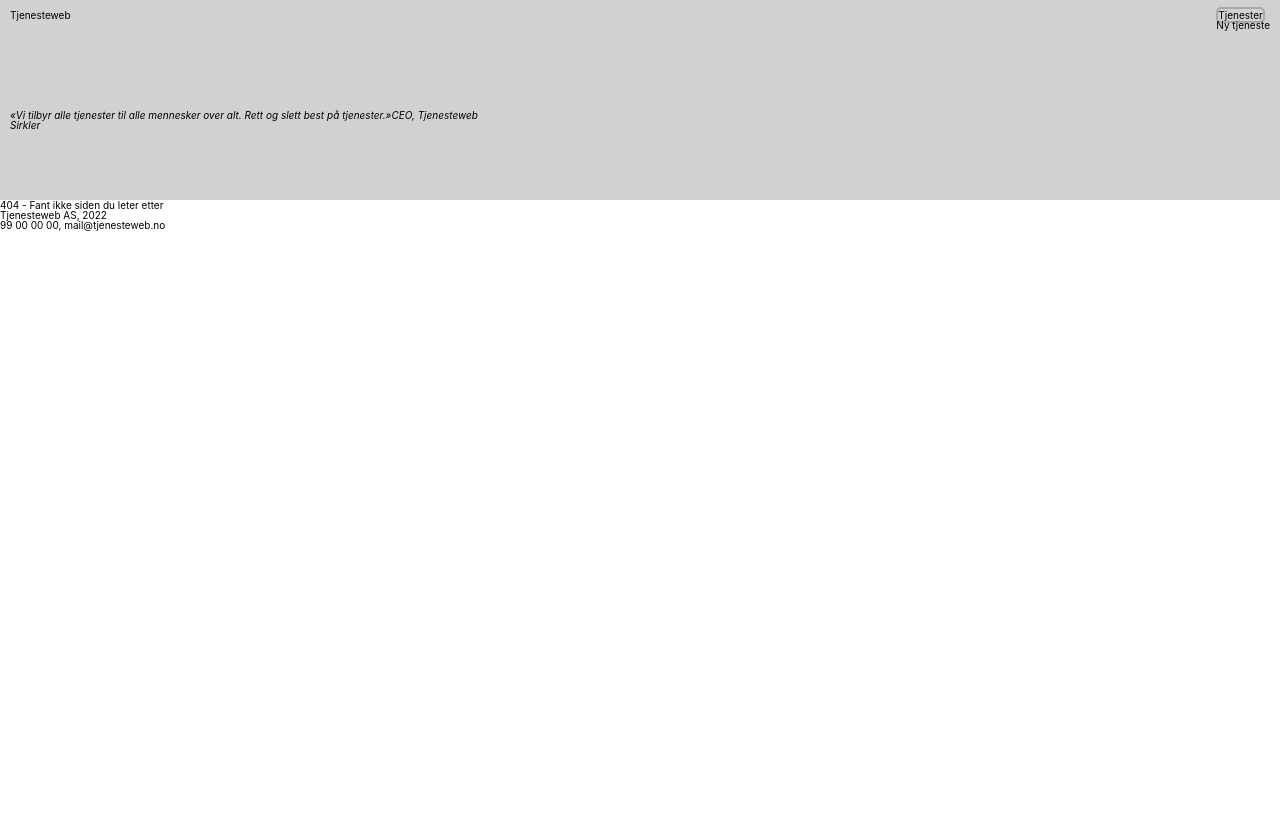
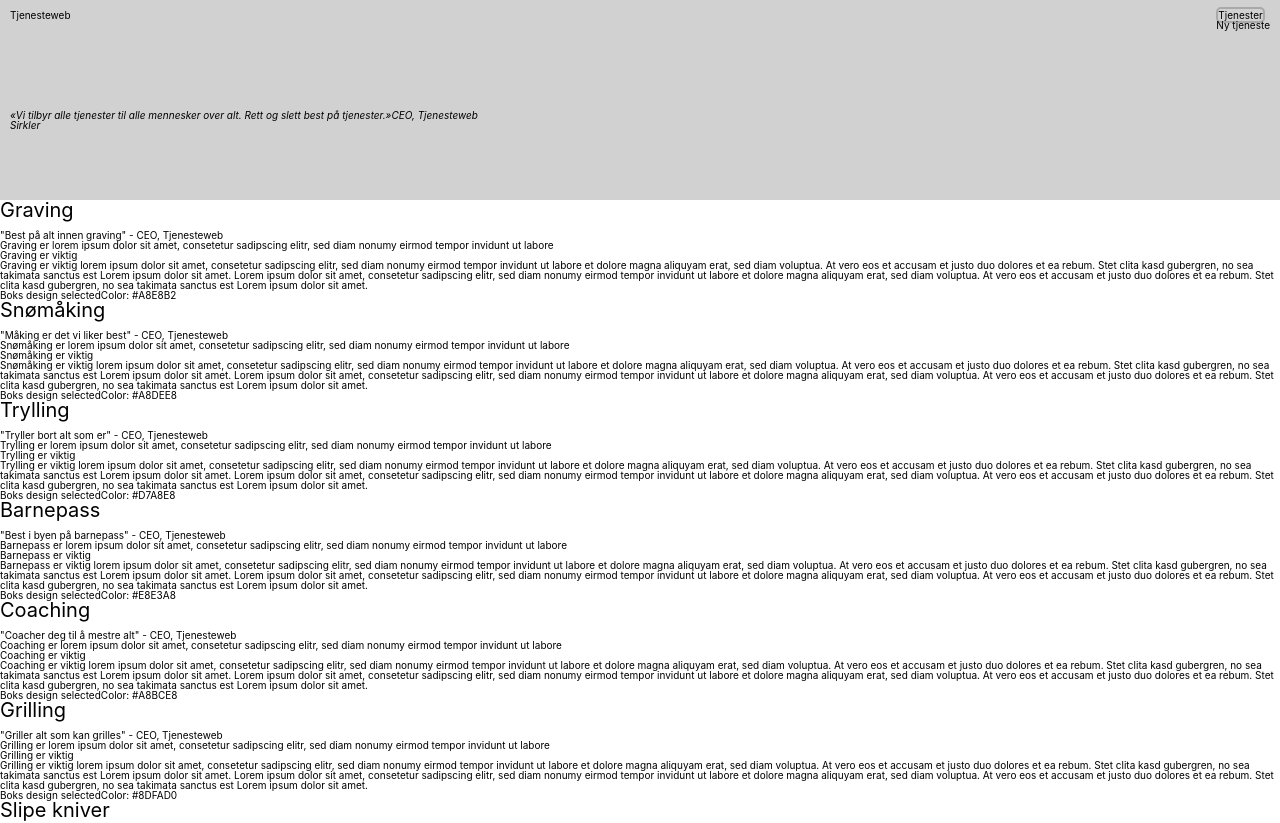
Before and after one commit to sofieH-karlsen/UIN_Exam, a React (Create React App) app in the folder react_oppgave_2_2/frontend/: page /tjenester/valgt-tjeneste in a window 1280 px wide. Shown: the top 823 px of the page. Before the commit the page ends 800 px from the top, so only its background shows below. Built offline with nearby package versions, Linux system fonts and the light colour scheme.

Commit message:
flyttet Routes til ./routes/ServiceRoutes, endret noen classNames, hentet dynamiske verdier til Service, gjorde om dynamisk url til statisk for øyeblikket, ryddet i Services

```diff
--- a/react_oppgave_2_2/frontend/src/App.js
+++ b/react_oppgave_2_2/frontend/src/App.js
@@ -1,14 +1,7 @@
-import { Route, Routes } from 'react-router-dom'
-import Services from './components/Services'
-import Service from './components/Service'
-import Create from './components/Create'
-import NoMatch from './components/NoMatch'
-import Layout from './components/Layout'
 import Navigation from './components/Navigation'
 import Hero from './components/Hero'
 import Footer from './components/Footer'
-import { services } from './data/services'
-
+import ServiceRoutes from './routes/ServiceRoutes'
 
 export default function App() {
   // TODO: Legg til om nødvendig logikk her
@@ -16,17 +9,7 @@ export default function App() {
     <>
       <Navigation />
       <Hero />
-      <Routes>
-        <Route element={<Layout />}>
-          <Route index element={<Services />} />
-          <Route path="tjenester" element={<Services />}>
-            <Route path={services.slug} element={<Service />} />
-            {/* TODO: passe på at det er "tjenester" foran uansett om man går inn fra forsiden eller "TJENESTER" */}
-            <Route path="ny" element={<Create />} />
-          </Route>
-          <Route path="*" element={<NoMatch />} />
-        </Route>
-      </Routes>
+      <ServiceRoutes />
       <Footer />
     </>
   )
--- a/react_oppgave_2_2/frontend/src/components/Card.js
+++ b/react_oppgave_2_2/frontend/src/components/Card.js
@@ -1,15 +1,16 @@
 import { NavLink } from 'react-router-dom'
+// import Service from './Service'
 
 export default function Card({ key, title, preamble, link }) {
   return (
-    <div className="card">
-    <article key={key}>
+    <article className="card" key={key}>
       <h3>{title}</h3>
       <p>{preamble}</p>
-      <NavLink to={`${link}`}>Til tjeneste</NavLink>
-      {/*TODO: passe på at det er "tjenester" foran uansett om man går inn fra forsiden eller "TJENESTER"*/ }
-      {/* TODO REPLACE  */}
+      <NavLink to="/tjenester/valgt-tjeneste">
+        {/* to={`/tjenester/${link}`} onClick={(select) => Service(select)} } TODO: Gjøre at når du klikker her blir det registrert hvilken URL du har valgt å gå inn på  */}
+        Til tjeneste
+      </NavLink>
+      {/* TODO: passe på at det er "tjenester" foran uansett om man går inn fra forsiden eller "TJENESTER" */}
     </article>
-    </div>
   )
 }
--- a/react_oppgave_2_2/frontend/src/components/Create.js
+++ b/react_oppgave_2_2/frontend/src/components/Create.js
@@ -4,7 +4,7 @@ import { hexColors } from '../data/services'
 
 export default function Create() {
   return (
-    <main>
+    <main className="createNewService">
       <h2 data-testid="title">Ny tjeneste</h2>
       {/* TODO: Gjør det mulig å sende skjema med alt av verdier */}
       <form data-testid="form" noValidate>
--- a/react_oppgave_2_2/frontend/src/components/Filter.js
+++ b/react_oppgave_2_2/frontend/src/components/Filter.js
@@ -1,5 +1,4 @@
 import { useState } from 'react'
-// import { useNavigate } from 'react-router-dom'
 import { services } from '../data/services'
 import Card from './Card'
 
--- a/react_oppgave_2_2/frontend/src/components/Footer.js
+++ b/react_oppgave_2_2/frontend/src/components/Footer.js
@@ -1,6 +1,6 @@
 export default function Footer() {
   return (
-    <footer data-testid="footer">
+    <footer className="footer">
       <p>Tjenesteweb AS, 2022</p>
       <p>99 00 00 00, mail@tjenesteweb.no</p>
     </footer>
--- a/react_oppgave_2_2/frontend/src/components/Navigation.js
+++ b/react_oppgave_2_2/frontend/src/components/Navigation.js
@@ -3,14 +3,14 @@ import { NavLink } from 'react-router-dom'
 export default function Navigation() {
   const linkStyle = ({ isActive }) => ({
     border: isActive ? '2px solid #a9a9a9' : 'none',
-
-
   })
   return (
     <nav className="nav">
-      <NavLink to="/" className="active-nav" >
+      <NavLink to="/" className="active-nav">
         {/* TODO: Change "to"? MAKE BIGGER */}
-        <h1 data-testid="logo">Tjenesteweb</h1>
+        <h1 data-testid="logo" className="underline">
+          Tjenesteweb
+        </h1>
       </NavLink>
       <ul>
         <li>
--- a/react_oppgave_2_2/frontend/src/components/Service.js
+++ b/react_oppgave_2_2/frontend/src/components/Service.js
@@ -1,21 +1,33 @@
+import { services } from '../data/services'
+import Title from './Title'
+
 // TODO: Denne egner seg for /tjenester/en-eller-annen-tjeneste
+// TODO: kan nås med /tjenester/valgt-tjeneste
+
 export default function Service() {
-  return (
-    <div>
+  // const selectedService = select.target.value;
+  return services.map((eachService) => (
+    <div className="servicePage" key={eachService.key}>
       <main>
-        <h2 data-testid="service_title">Title</h2>
+        <h2 data-testid="service_title">
+          <Title title={eachService.title} />
+        </h2>
         <section>
           {/* TODO: Bytte ut med riktig dynamisk verdi */}
-          <span data-testid="service_slogan">"Slogan"</span>
+          <span data-testid="service_slogan">"{eachService.slogan}" - </span>
           <span>CEO, Tjenesteweb</span>
         </section>
         <section>
           {/* TODO: Bytte ut med riktig dynamisk verdi */}
-          <p data-testid="service_preamble">PreAmble</p>
+          <p data-testid="service_preamble">{eachService.preAmble}</p>
           {/* TODO: Bytte ut med riktig dynamisk verdi */}
-          <h3 data-testid="service_content_title">InitialContent Tittel</h3>
+          <h3 data-testid="service_content_title">
+            {eachService.initialContent.title}
+          </h3>
           {/* TODO: Bytte ut med riktig dynamisk verdi */}
-          <p data-testid="service_content_text">InitialContent Text</p>
+          <p data-testid="service_content_text">
+            {eachService.initialContent.text}
+          </p>
           <article data-testid="service_text">
             {/* Her kommer tekst fra "text" laget i Ny */}
           </article>
@@ -24,9 +36,10 @@ export default function Service() {
       <aside>
         {/* TODO: Bytte ut Farge med riktig dynamisk verdi */}
         <div data-testid="service_box" data-color="Farge">
-          Boks design
+          Boks design selectedColor: {eachService.box}
         </div>
       </aside>
     </div>
-  )
+  ))
 }
+/* BRUKE MAP IGJEN FOR Å SKrIVE UT? */
--- a/react_oppgave_2_2/frontend/src/components/Title.js
+++ b/react_oppgave_2_2/frontend/src/components/Title.js
@@ -1,3 +1,4 @@
-export default function Title() {
-  return <h1>ikke-dynamisk header</h1>
+export default function Title({ title }) {
+  return <span>{title}</span>
 }
+// TODO: Depending on which page we see it on, have it as H2 or H3.+ content
--- /dev/null
+++ b/react_oppgave_2_2/frontend/src/routes/ServiceRoutes.js
@@ -0,0 +1,23 @@
+import { Route, Routes } from 'react-router-dom'
+// import { services } from '../data/services'
+import Services from '../components/Services'
+import Service from '../components/Service'
+import Create from '../components/Create'
+import NoMatch from '../components/NoMatch'
+import Layout from '../components/Layout'
+
+export default function ServiceRoutes() {
+  return (
+    <Routes>
+      <Route element={<Layout />}>
+        <Route index element={<Services />} />
+        <Route path="tjenester" element={<Services />} />
+        <Route path="tjenester/valgt-tjeneste" element={<Service />} />
+        {/* TODO: passe på at det er "tjenester" foran uansett om man går inn fra forsiden eller "TJENESTER"
+        denne gjør det til den du har klikket på {services.slug} brukte jeg tidligere */}
+        <Route path="ny" element={<Create />} />
+        <Route path="*" element={<NoMatch />} />
+      </Route>
+    </Routes>
+  )
+}
```
Also changed, not shown: react_oppgave_2_2/frontend/src/components/Services.js (+9 -40 lines).
